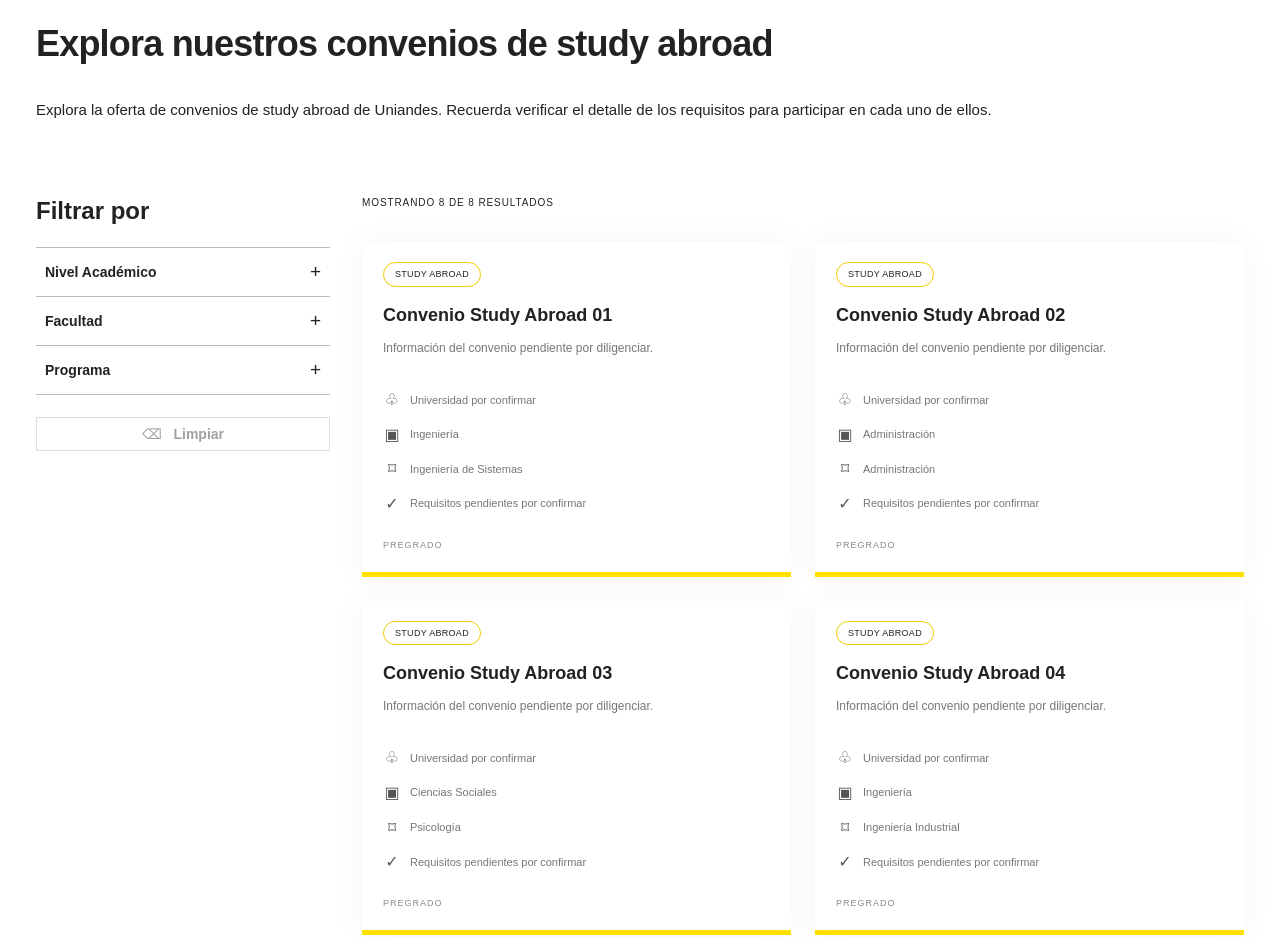
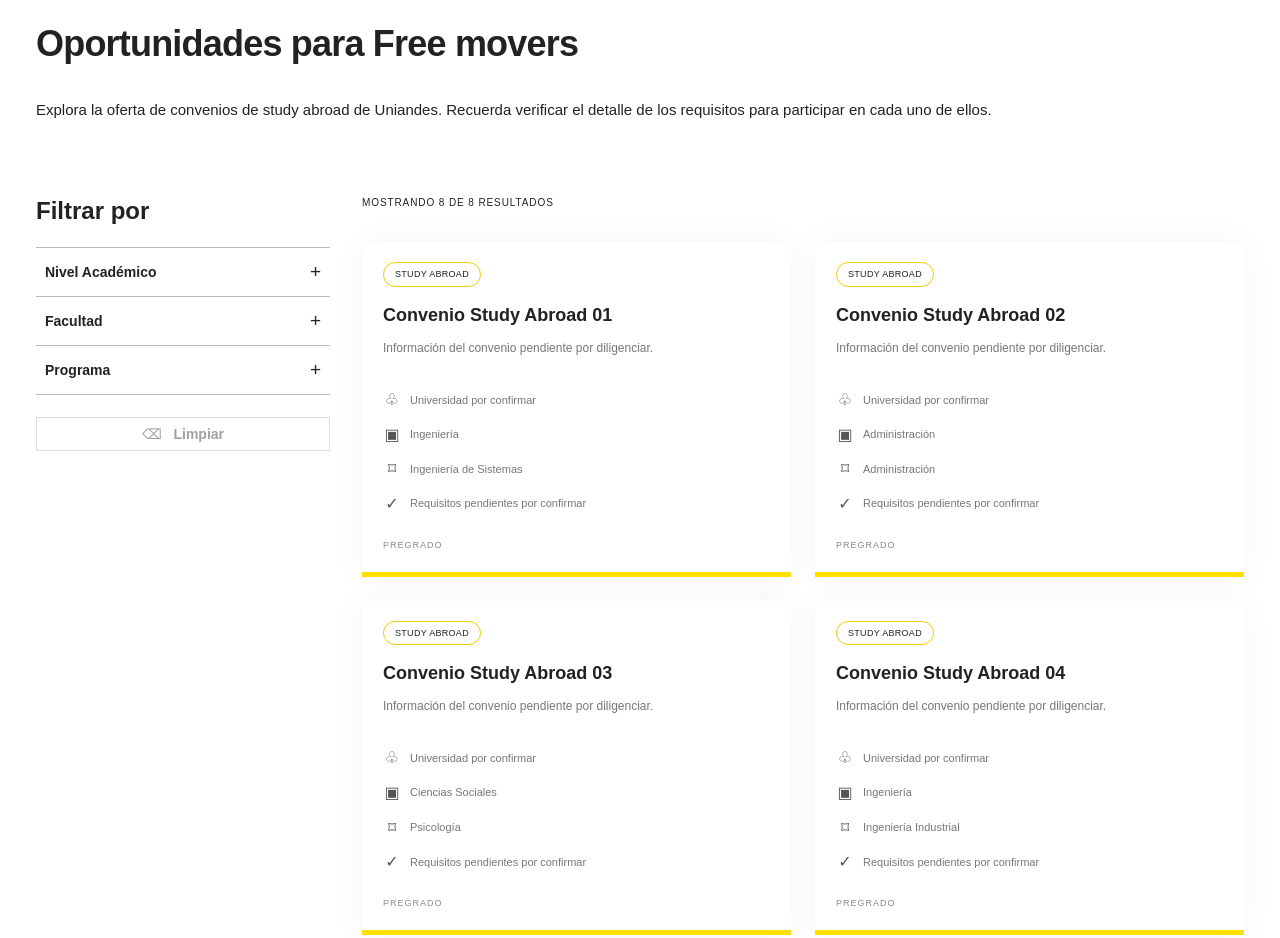
Before and after one commit to OIAWEBSITE/financiacionMovilidad, a plain HTML site: page index.html in a window 1280 px wide. Shown: the top 938 px of the page. Drawn offline with Linux system fonts and the light colour scheme.

Commit message:
Update header title for study abroad section

```diff
--- a/index.html
+++ b/index.html
@@ -22,7 +22,7 @@
     <!-- Introducción -->
     <header class="intro">
 
-      <h1>Explora nuestros convenios de study abroad</h1>
+      <h1>Oportunidades para Free movers</h1>
 
       <p>
         Explora la oferta de convenios de study abroad de Uniandes.
```
